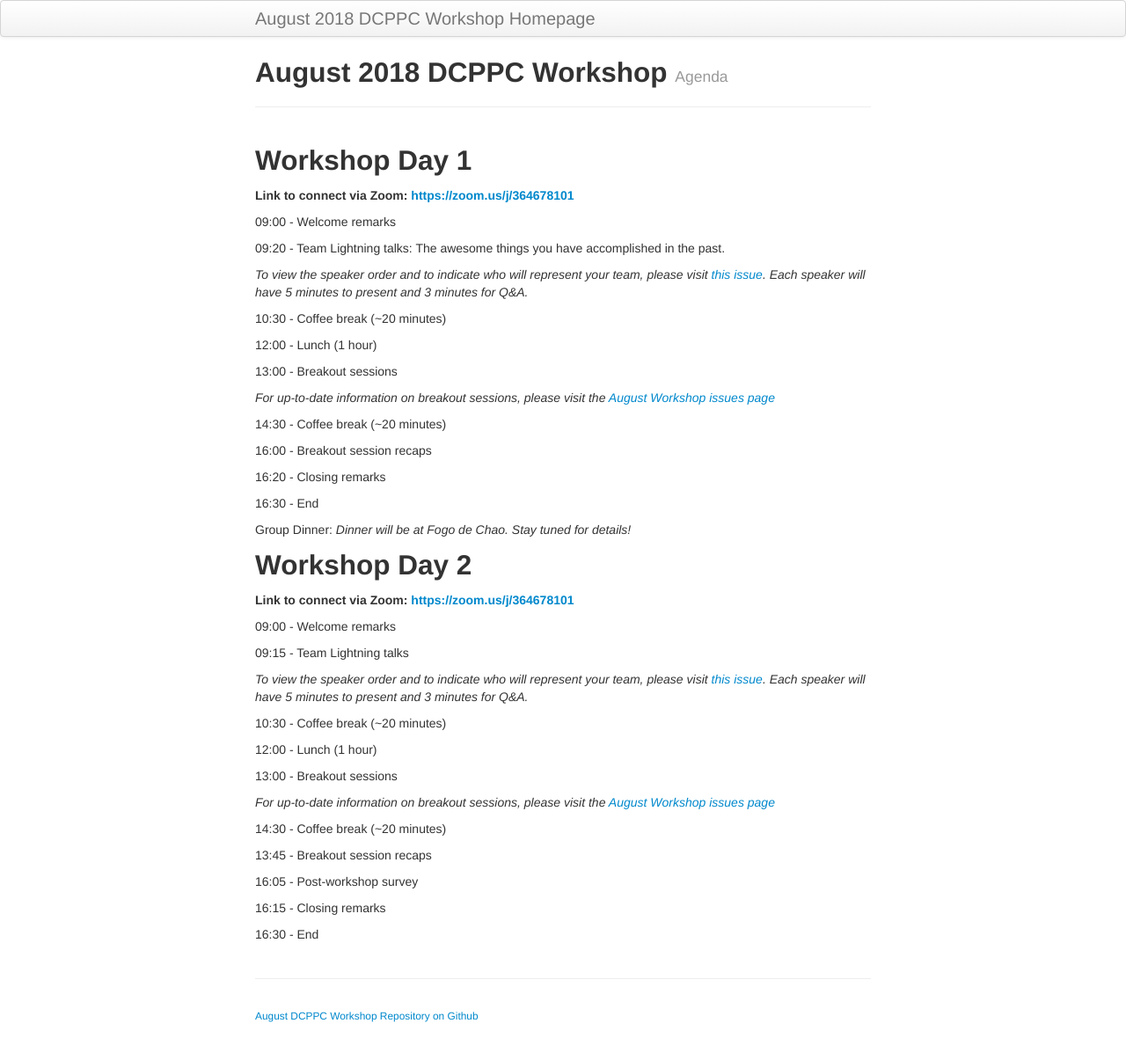
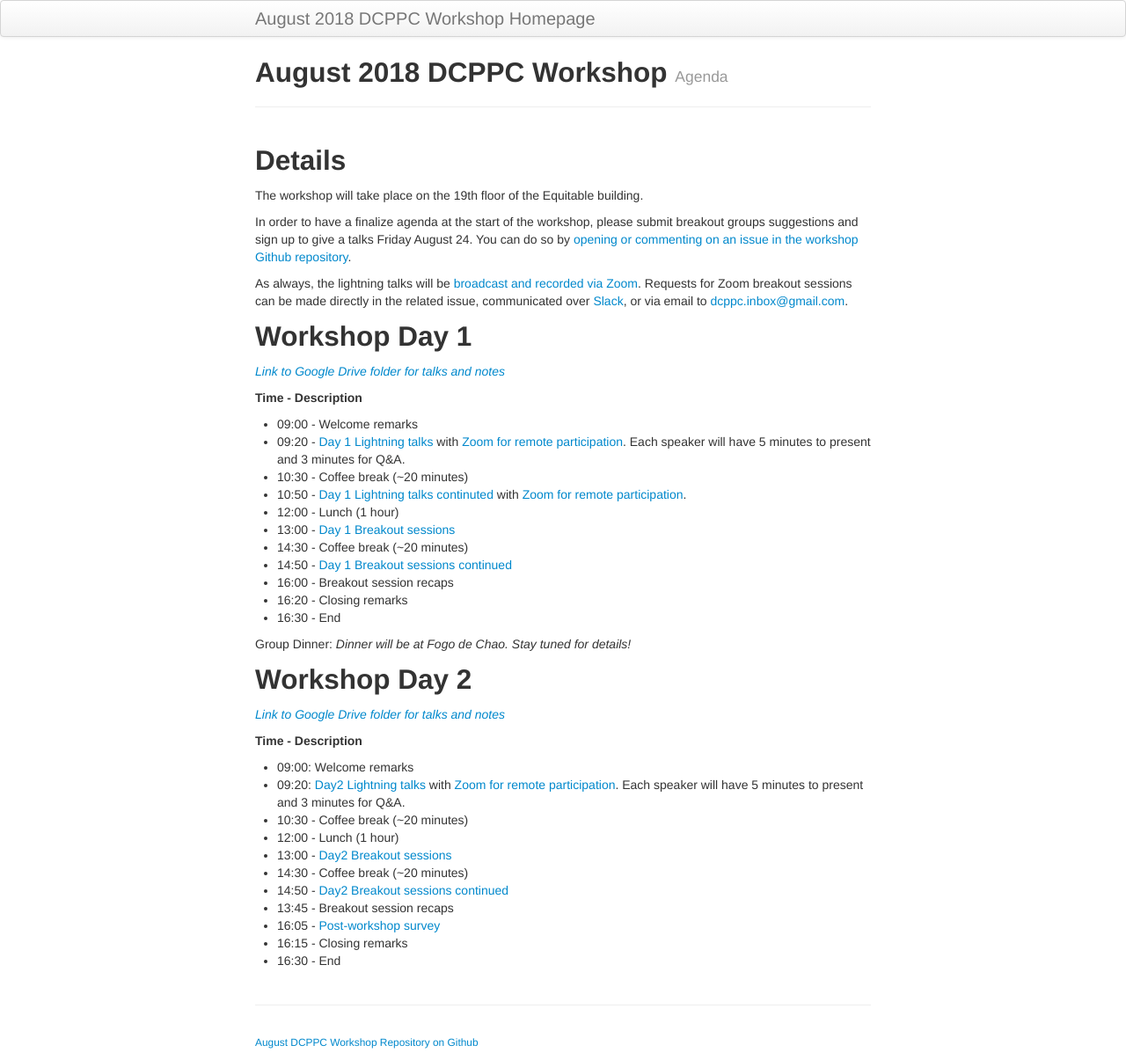
Before and after one commit to dcppc/2018-august-workshop, a Jekyll site: the page built from docs/agenda.md, in a window 1280 px wide. Shown: the whole page at 88% size. Built offline with Jekyll 4.4.1, drawn with Linux system fonts in a browser that asks for light colours; before the commit the page ends 1175 px from its top, so only the background shows below that.

Commit message:
update agena

```diff
--- a/docs/agenda.md
+++ b/docs/agenda.md
@@ -5,59 +5,46 @@ tagline: Agenda
 
 ---
 
+## Details
+
+The workshop will take place on the 19th floor of the Equitable building.
+
+In order to have a finalize agenda at the start of the workshop, please submit breakout groups suggestions and sign up to give a talks Friday August 24. You can do so by [opening or commenting on an issue in the workshop Github repository](https://github.com/dcppc/2018-august-workshop/issues).
+
+As always, the lightning talks will be [broadcast and recorded via Zoom](https://zoom.us/j/364678101). Requests for Zoom breakout sessions can be made directly in the related issue, communicated over [Slack](http://bit.ly/DCPPCslack), or via email to <dcppc.inbox@gmail.com>.
+
 ## Workshop Day 1
 
-**Link to connect via Zoom: [https://zoom.us/j/364678101](https://zoom.us/j/364678101)**
+*[Link to Google Drive folder for talks and notes](http://bit.ly/AugustGoogleDrive)*
 
-09:00 - Welcome remarks
-
-09:20 - Team Lightning talks: The awesome things you have accomplished in the past.
-
-_To view the speaker order and to indicate who will represent your team, please visit [this issue](https://github.com/dcppc/2018-august-workshop/issues/). Each speaker will have 5 minutes to present and 3 minutes for Q&A._
-
-10:30 - Coffee break (~20 minutes)
-
-12:00 - Lunch (1 hour)
-
-13:00 -  Breakout sessions
-
-_For up-to-date information on breakout sessions, please visit the [August Workshop issues page](https://github.com/dcppc/2018-august-workshop/issues)_
-
-14:30 - Coffee break (~20 minutes)
-
-16:00 - Breakout session recaps
-
-16:20 - Closing remarks
-
-16:30 - End
+**Time - Description**
+- 09:00 - Welcome remarks
+- 09:20 - [Day 1 Lightning talks](https://github.com/dcppc/2018-august-workshop/issues/1) with [Zoom for remote participation](https://zoom.us/j/364678101). Each speaker will have 5 minutes to present and 3 minutes for Q&A.
+- 10:30 - Coffee break (~20 minutes)
+- 10:50 - [Day 1 Lightning talks continuted](https://github.com/dcppc/2018-august-workshop/issues/1) with [Zoom for remote participation](https://zoom.us/j/364678101).
+- 12:00 - Lunch (1 hour)
+- 13:00 - [Day 1 Breakout sessions](https://github.com/dcppc/2018-august-workshop/issues?utf8=✓&q=is%3Aopen+label%3A%22Day+1%22+%26+%22breakout+session%22)
+- 14:30 - Coffee break (~20 minutes)
+- 14:50 - [Day 1 Breakout sessions continued ](https://github.com/dcppc/2018-august-workshop/issues?utf8=✓&q=is%3Aopen+label%3A%22Day+1%22+%26+%22breakout+session%22)
+- 16:00 - Breakout session recaps
+- 16:20 - Closing remarks
+- 16:30 - End
 
 Group Dinner: _Dinner will be at Fogo de Chao. Stay tuned for details!_
 
-
 ## Workshop Day 2
 
-**Link to connect via Zoom: [https://zoom.us/j/364678101](https://zoom.us/j/364678101)**
+*[Link to Google Drive folder for talks and notes](http://bit.ly/AugustGoogleDrive)*
 
-09:00 - Welcome remarks
-
-09:15 - Team Lightning talks
-
-_To view the speaker order and to indicate who will represent your team, please visit [this issue](https://github.com/dcppc/2018-august-workshop/issues/). Each speaker will have 5 minutes to present and 3 minutes for Q&A._
-
-10:30 - Coffee break (~20 minutes)
-
-12:00 -  Lunch (1 hour)
-
-13:00 - Breakout sessions
-
-_For up-to-date information on breakout sessions, please visit the [August Workshop issues page](https://github.com/dcppc/2018-august-workshop/issues)_
-
-14:30 - Coffee break (~20 minutes)
-
-13:45 - Breakout session recaps
-
-16:05 - Post-workshop survey
-
-16:15 - Closing remarks
-
-16:30 - End
+**Time - Description**
+- 09:00: Welcome remarks
+- 09:20: [Day2 Lightning talks](https://github.com/dcppc/2018-august-workshop/issues/2) with [Zoom for remote participation](https://zoom.us/j/364678101). Each speaker will have 5 minutes to present and 3 minutes for Q&A.
+- 10:30 - Coffee break (~20 minutes)
+- 12:00 -  Lunch (1 hour)
+- 13:00 - [Day2 Breakout sessions](https://github.com/dcppc/2018-august-workshop/issues?utf8=✓&q=is%3Aopen+label%3A%22Day+2%22+%26+%22breakout+session%22+)
+- 14:30 - Coffee break (~20 minutes)
+- 14:50 - [Day2 Breakout sessions continued](https://github.com/dcppc/2018-august-workshop/issues?utf8=✓&q=is%3Aopen+label%3A%22Day+2%22+%26+%22breakout+session%22+)
+- 13:45 - Breakout session recaps
+- 16:05 - [Post-workshop survey](https://ucdavis.co1.qualtrics.com/jfe/form/SV_43isVLx7nDYnOuN)
+- 16:15 - Closing remarks
+- 16:30 - End
```
